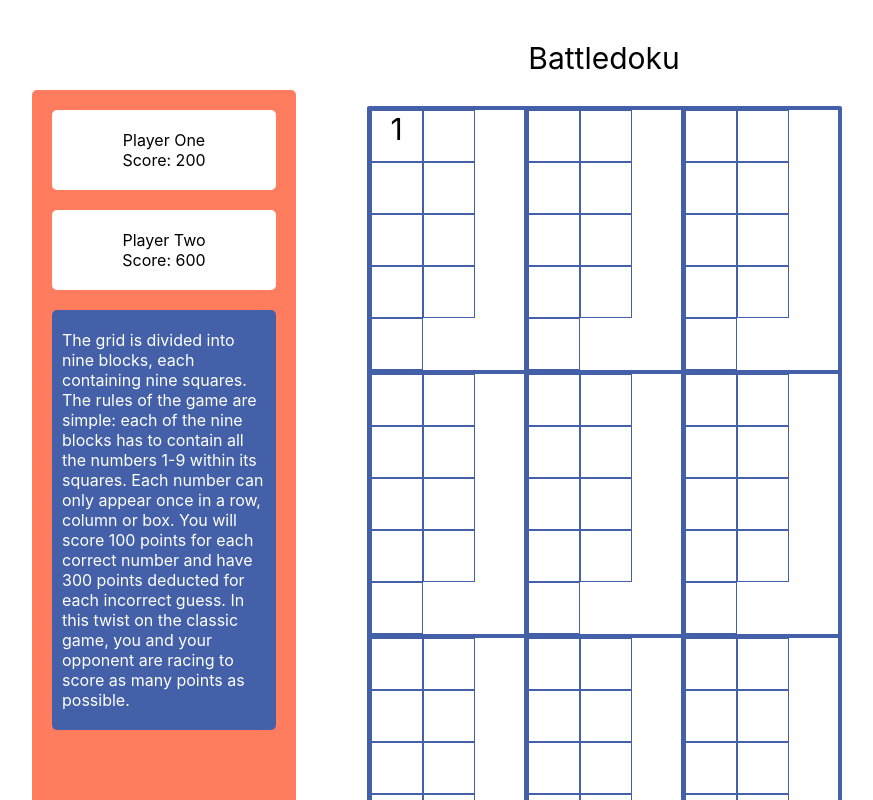
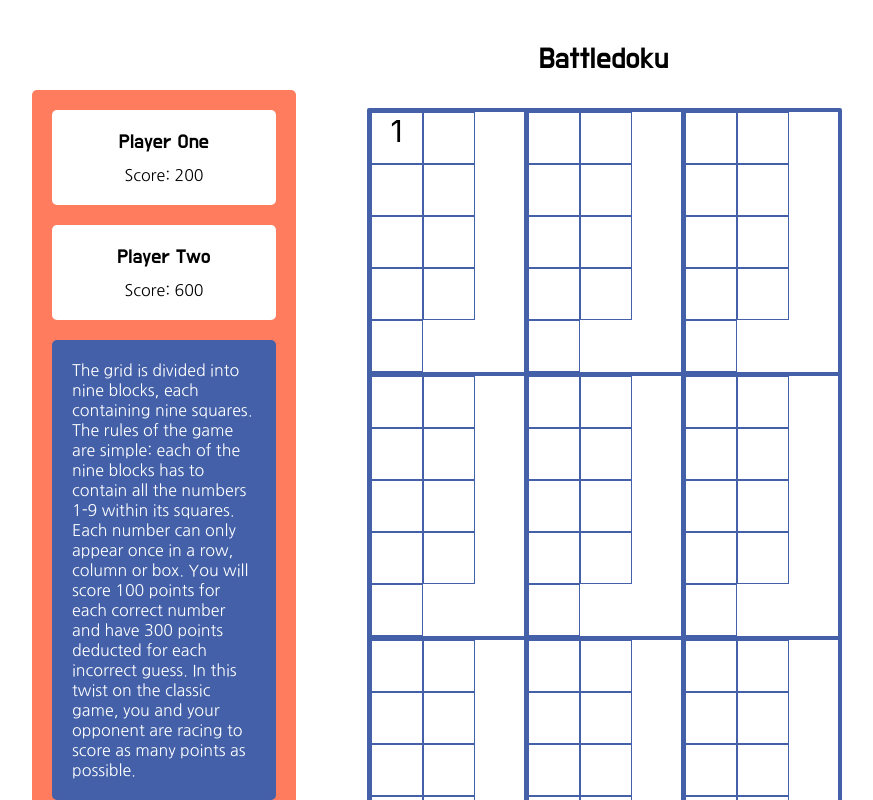
Before and after one commit to kirawoods/battledoku, a React (Create React App) app: page / in a window 1280 px wide. Shown: the top 800 px of the page, without its empty margins (168-1041 px from the left). Built offline with nearby package versions, Linux system fonts and the light colour scheme.

Commit message:
updates styling

```diff
--- a/src/components/Board.css
+++ b/src/components/Board.css
@@ -1,3 +1,5 @@
+@import url("https://fonts.googleapis.com/css2?family=Do+Hyeon&display=swap");
+
 .Board {
   width: 70%;
   text-align: center;
@@ -5,6 +7,7 @@
 
 .board-header {
   font-size: 30px;
+  font-family: "Do Hyeon", sans-serif;
 }
 
 .game-board {
--- a/src/components/Scoreboard.css
+++ b/src/components/Scoreboard.css
@@ -1,3 +1,5 @@
+@import url("https://fonts.googleapis.com/css2?family=Do+Hyeon&family=Nanum+Gothic&display=swap");
+
 .Scoreboard {
   width: 30%;
   text-align: center;
@@ -7,17 +9,28 @@
 }
 
 .player-container {
+  font-family: "Do Hyeon", sans-serif;
   background: white;
   margin: 20px;
   padding: 20px;
   border-radius: 5px;
 }
 
+.player {
+  font-size: 20px;
+  padding: 0 0 10px 0;
+}
+
+.player-score {
+  font-family: "Nanum Gothic", sans-serif;
+}
+
 .rules-container {
+  font-family: "Nanum Gothic", sans-serif;
   text-align: left;
   background-color: #4360a8;
   color: white;
   margin: 20px;
-  padding: 20px 10px;
+  padding: 20px 20px;
   border-radius: 5px;
 }
--- a/src/components/Scoreboard.js
+++ b/src/components/Scoreboard.js
@@ -5,12 +5,12 @@ export function Scoreboard() {
   return (
     <div className="Scoreboard">
       <div className="player-container">
-        <div className="home-player">Player One</div>
-        <div className="home-player-score">Score: 200</div>
+        <div className="player">Player One</div>
+        <div className="player-score">Score: 200</div>
       </div>
       <div className="player-container">
-        <div className="away-player">Player Two</div>
-        <div className="away-player-score">Score: 600</div>
+        <div className="player">Player Two</div>
+        <div className="player-score">Score: 600</div>
       </div>
       <div className="rules-container">
         <div className="rules-body">
```
